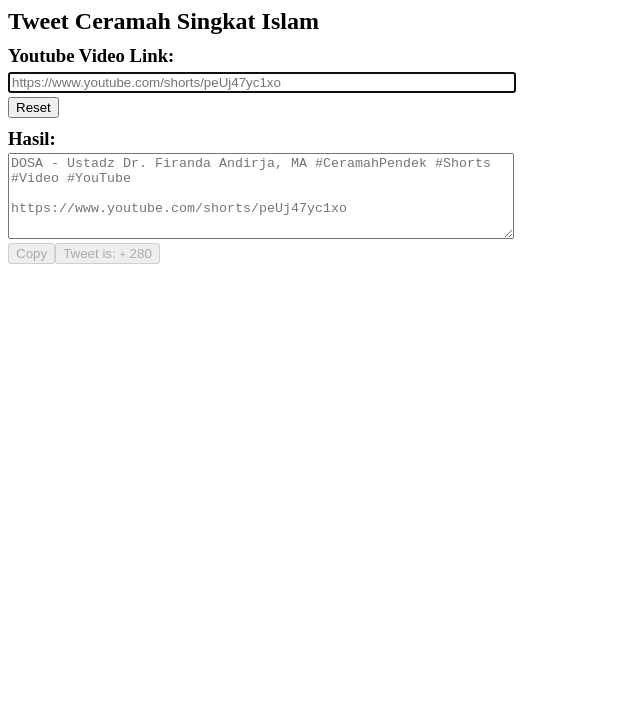
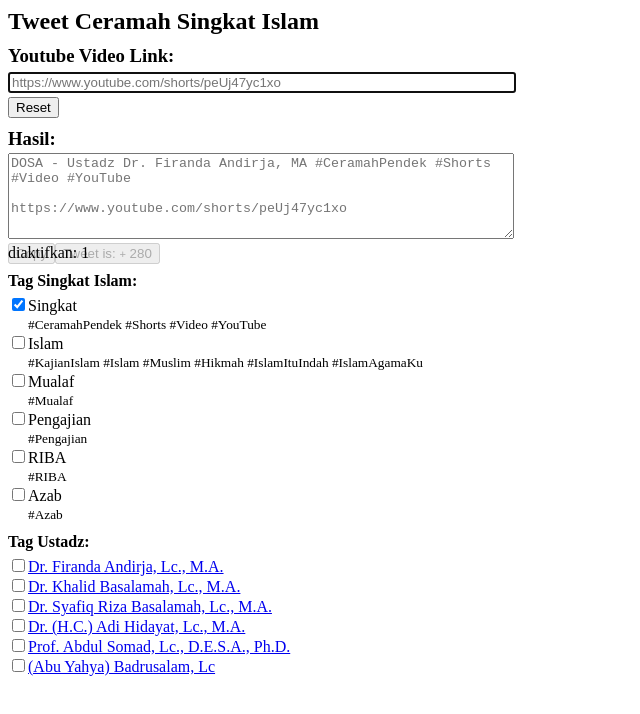
Before and after one commit to ockibagusp/tweet-ceramah-singkat-islam, a Vue app: page / in a window 1280 px wide. Shown: the top 714 px of the page, without its empty margins (0-640 px from the left). Built offline with nearby package versions, Linux system fonts and the light colour scheme.

Commit message:
fix test checked ke- Islam

```diff
--- a/src/App.vue
+++ b/src/App.vue
@@ -91,7 +91,8 @@ export default {
         },
       ],
 
-      // array: ceramah singkat Islam dan Ustadz
+      // array: Youtube video,  ceramah singkat Islam dan Ustadz
+      youtubeVideo: '',
       ceramahSIText: '',
       ustadzTest: '',
 
@@ -234,6 +235,8 @@ export default {
           })
         }
         if (youtubeVideoHtml != '') {
+          // ?
+          this.youtubeVideo = youtubeVideoHtml
           this.ceramahSIText = this.arrayCeramahSI[0].tweets
           youtubeVideoHtml = youtubeVideoHtml + ' ' + this.ceramahSIText
 
@@ -329,14 +332,17 @@ ${this.ceramahSingkatIslam}`
       const name = this.arrayCeramahSI[index].name
 
       if (event.target.checked) {
-        if (this.results === 'Tidak ada hasil') {
-          this.results =  TAGS + name
+        if (this.ceramahSIText === '') {
+          this.ceramahSIText = name
+          this.results = `${this.youtubeVideo} ${this.ceramahSIText}
+
+${this.ceramahSingkatIslam}`
           // pilih hasil, button copy dan button tweet: true
           this.selectResults = true
           this.selectCopy = true
           this.selectTweet = true
 
-          this.allCheckboxesEnabled = 1
+          this.allCheckboxesEnabled++
         } else {
           let newArrayCeramahSITweets = ''
           for (let i = 0; i < this.arrayCeramahSI.length; i++) {
@@ -345,10 +351,9 @@ ${this.ceramahSingkatIslam}`
             }
           }
 
-          // ?
+          this.results =  `${this.youtubeVideo} ${newArrayCeramahSITweets.substring(0, newArrayCeramahSITweets.length-1)}
 
-
-          this.results = newArrayCeramahSITweets.substring(0, newArrayCeramahSITweets.length-2)
+${this.ceramahSingkatIslam}`
           this.isCopyAndCountTweet()
 
           this.allCheckboxesEnabled++
@@ -451,12 +456,13 @@ https://www.youtube.com/shorts/peUj47yc1xo" cols="50" rows="3" ref="results" dat
     </button>
     </h4>
 
-    <p  v-if="results !== '' && results !== 'Tidak ada hasil' && results !== 'Loading...'" style="margin-top: -20px; margin-bottom: 10px;" data-test="all-checkboxes-enabled">
+    <!-- <p  v-if="results !== '' && results !== 'Tidak ada hasil' && results !== 'Loading...'" style="margin-top: -20px; margin-bottom: 10px;" data-test="all-checkboxes-enabled"> -->
+    <p  v-if="true" style="margin-top: -20px; margin-bottom: 10px;" data-test="all-checkboxes-enabled">
       diaktifkan: {{ allCheckboxesEnabled }}
     </p>
 
     {{ results !== '' && results !== 'Tidak ada hasil' && results !== 'Loading...' ? '📌' : '' }}
-    <div v-if="results !== '' && results !== 'Tidak ada hasil' && results !== 'Loading...'">
+    <!-- <div v-if="results !== '' && results !== 'Tidak ada hasil' && results !== 'Loading...'"> -->
       <h4 style="margin-top: 0px;margin-bottom: 5px;">Tag Singkat Islam:</h4>
       <div
         v-for="(ceramahSI, index) in arrayCeramahSI"
@@ -491,6 +497,6 @@ https://www.youtube.com/shorts/peUj47yc1xo" cols="50" rows="3" ref="results" dat
         />
         <a :href="ustadz.url" target="_blank">{{ ustadz.name }}</a>
       </div>
-    </div>
+    <!-- </div> -->
   </main>
 </template>
```
Also changed, not shown: 1 other file (tests, documents, lock files or other folders).
